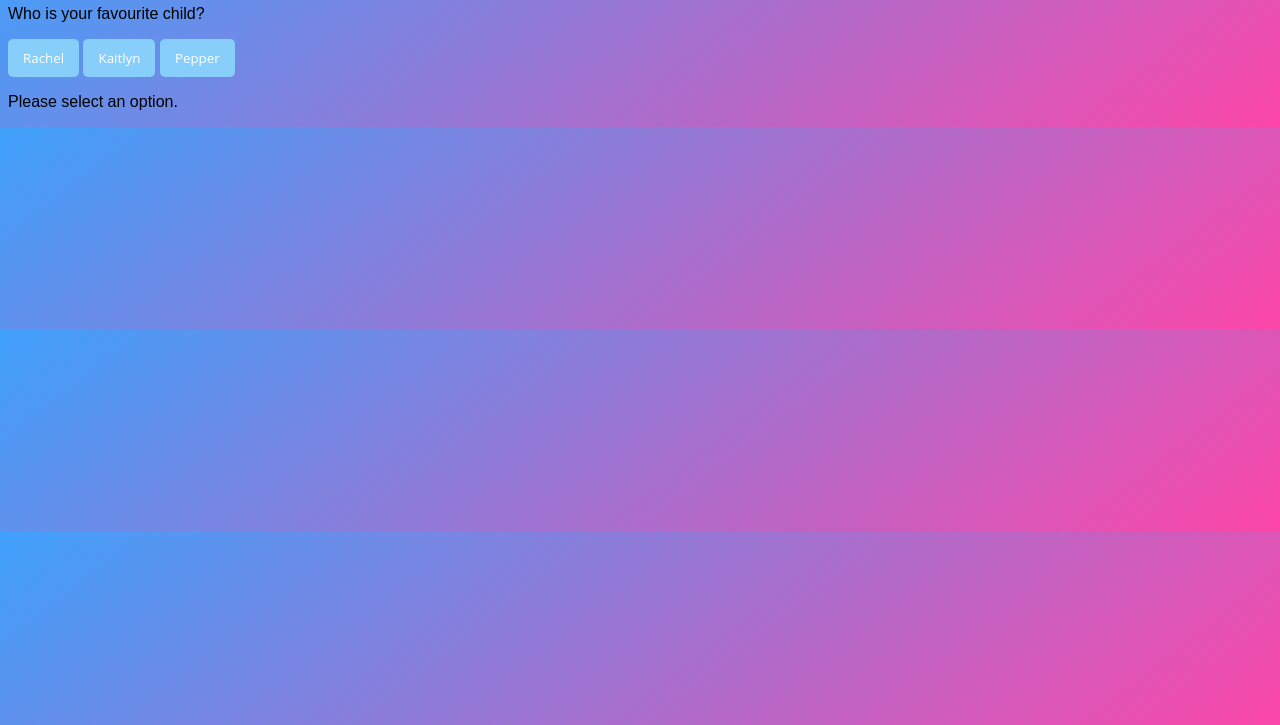
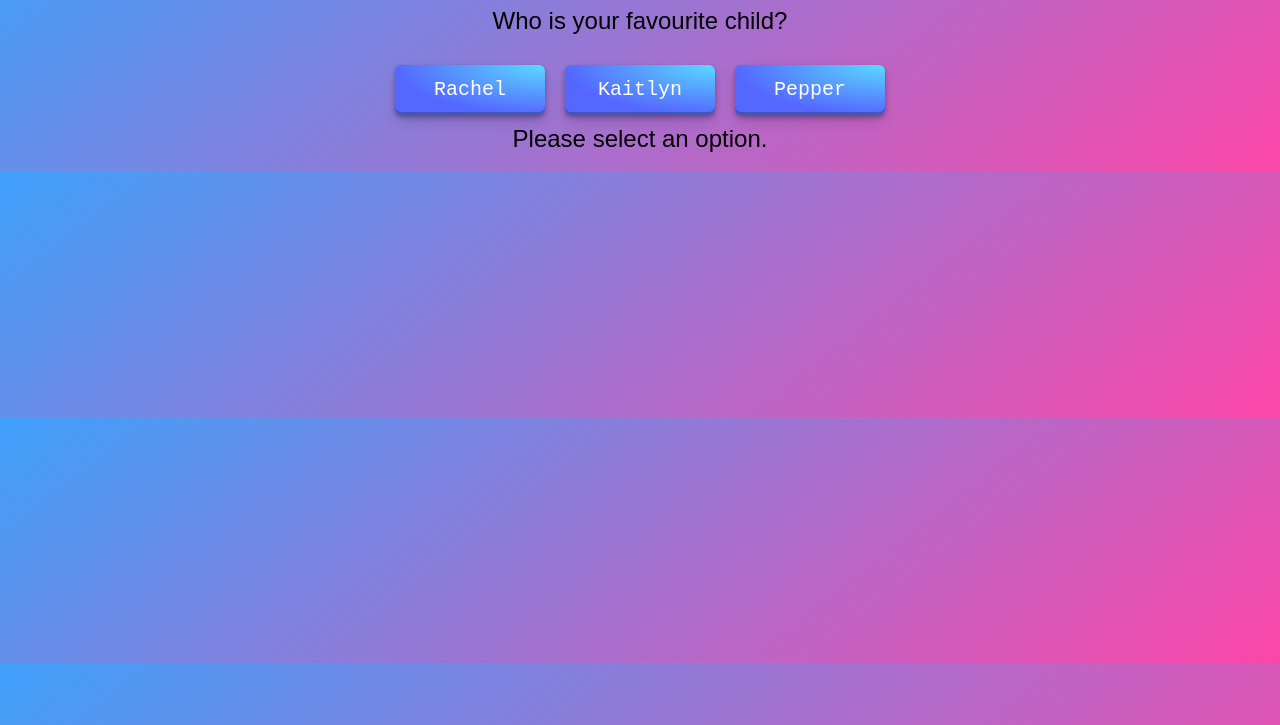
Before and after one commit to bellcurvegod/meemaws_birthday, a plain HTML site: page question.html in a window 1280 px wide. Shown: the part 75-800 px from the top of the page. Drawn offline with Linux system fonts and the light colour scheme.

Commit message:
Added styling

```diff
--- a/style.css
+++ b/style.css
@@ -244,7 +244,7 @@ body {
   cursor: pointer;
   display: block;
   font-family: "JetBrains Mono",monospace;
-  height: 48px;
+  height: 60px;
   justify-content: center;
   line-height: 1;
   list-style: none;
@@ -260,9 +260,10 @@ body {
   touch-action: manipulation;
   white-space: nowrap;
   will-change: box-shadow,transform;
-  margin: auto; /* Centers the button horizontally with automatic margin */
-  padding: 10px 20px; /* Adjust padding as needed */
+  margin: auto;
+  padding: 15px 30px;
   bottom: 150px;
+  font-size: 24px;
 }
 
 .button-29:focus {
@@ -351,3 +352,64 @@ body {
   transform: translateY(-50%);
   pointer-events: none;
 }
+
+.fade-out {
+  opacity: 0;
+  transition: opacity 0.5s ease-out;
+}
+
+.fade-in {
+  opacity: 0;
+  transition: opacity 0.5s ease-in;
+}
+
+#favourite, #selection {
+  font-size: 24px;
+}
+
+#favourite, #qn, #selection {
+  height: 100%;
+  margin: 0;
+  display: flex;
+  justify-content: center;
+  align-items: center;
+  text-align: center;
+  line-height: 2;
+}
+
+#favourite {
+  font-size: 24px;
+  margin-bottom: 20px;
+}
+
+.button-container {
+  display: flex;
+  justify-content: center;
+}
+
+#startButton, #Rachel, #Kaitlyn, #Pepper {
+  background-image: radial-gradient(100% 100% at 100% 0, #5adaff 0, #5468ff 100%);
+  border: 0;
+  border-radius: 6px;
+  box-shadow: rgba(45, 35, 66, .4) 0 2px 4px,rgba(45, 35, 66, .3) 0 7px 13px -3px,rgba(58, 65, 111, .5) 0 -3px 0 inset;
+  box-sizing: border-box;
+  color: #fff;
+  cursor: pointer;
+  display: block;
+  font-family: "JetBrains Mono",monospace;
+  height: 60px;
+  line-height: 1;
+  text-decoration: none;
+  transition: box-shadow .15s,transform .15s;
+  user-select: none;
+  -webkit-user-select: none;
+  touch-action: manipulation;
+  white-space: nowrap;
+  will-change: box-shadow,transform;
+  padding: 15px 30px;
+  bottom: 150px;
+  font-size: 20px;
+  width: 150px;
+  height: 50px;
+  margin: 0 10px;
+}
```
